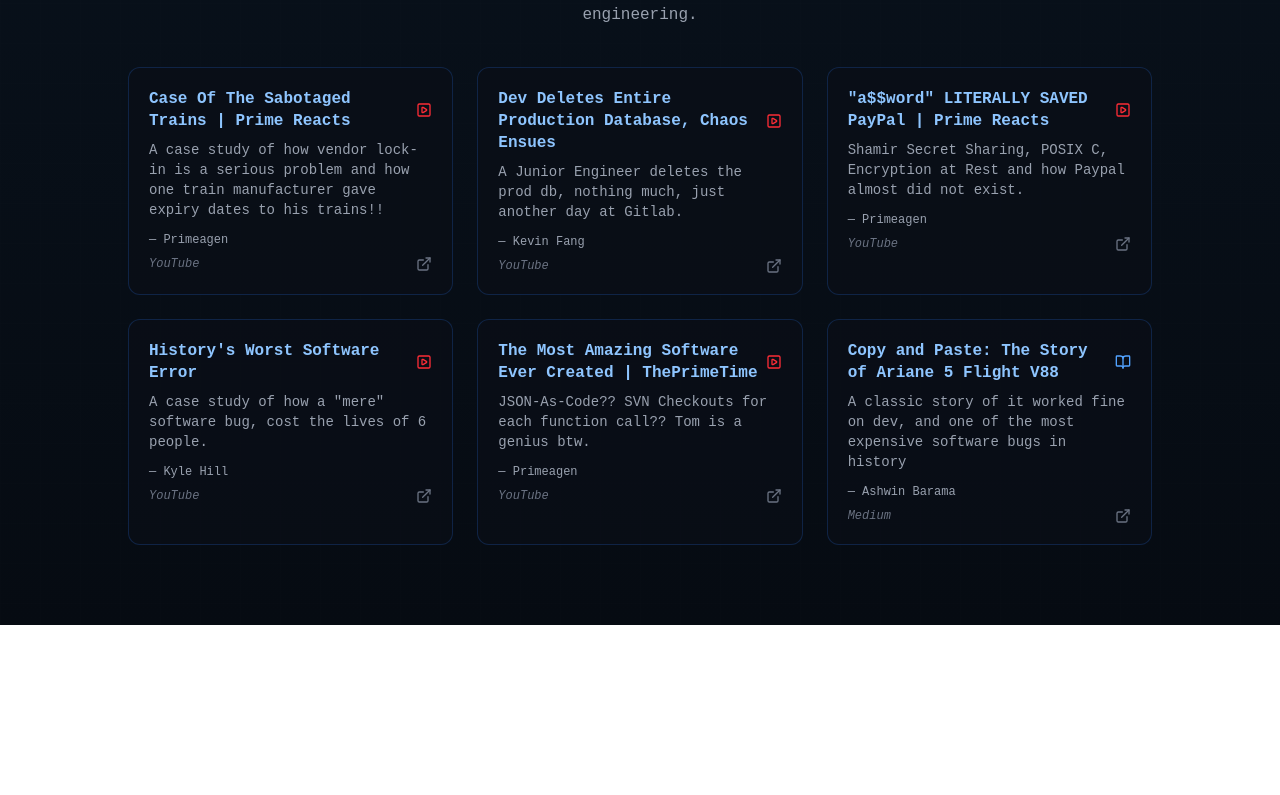
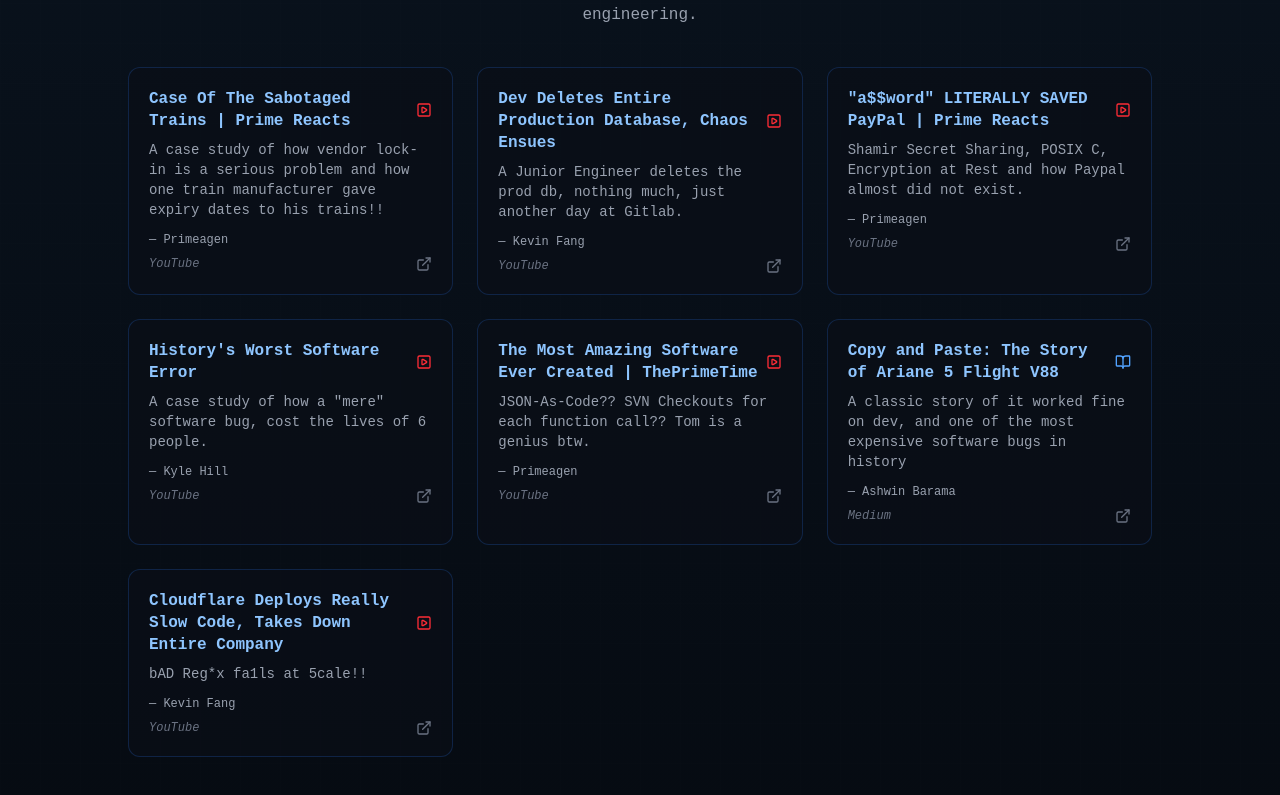
Before and after one commit to 0xhunterkiller/0xhunterkiller, a Next.js app: page /learn in a window 1280 px wide. Shown: the part 1677-2472 px from the top of the page. Before the commit the page ends 2302 px from the top, so only its background shows below. Built offline with nearby package versions, Linux system fonts and the light colour scheme.

Commit message:
update #2

```diff
--- a/data/inspirationData.ts
+++ b/data/inspirationData.ts
@@ -64,4 +64,13 @@
     author: "Ashwin Barama",
     link: "https://ashwinbarama810.medium.com/copy-and-paste-the-story-of-ariane-flight-v88-914a5f0424ed"
   },
+  {
+    title: "Cloudflare Deploys Really Slow Code, Takes Down Entire Company",
+    description:
+      "bAD Reg*x fa1ls at 5cale!!",
+    platform: "YouTube",
+    author: "Kevin Fang",
+    type: "video",
+    link: "https://youtu.be/DDe-S3uef2w",
+  }
 ];
```
